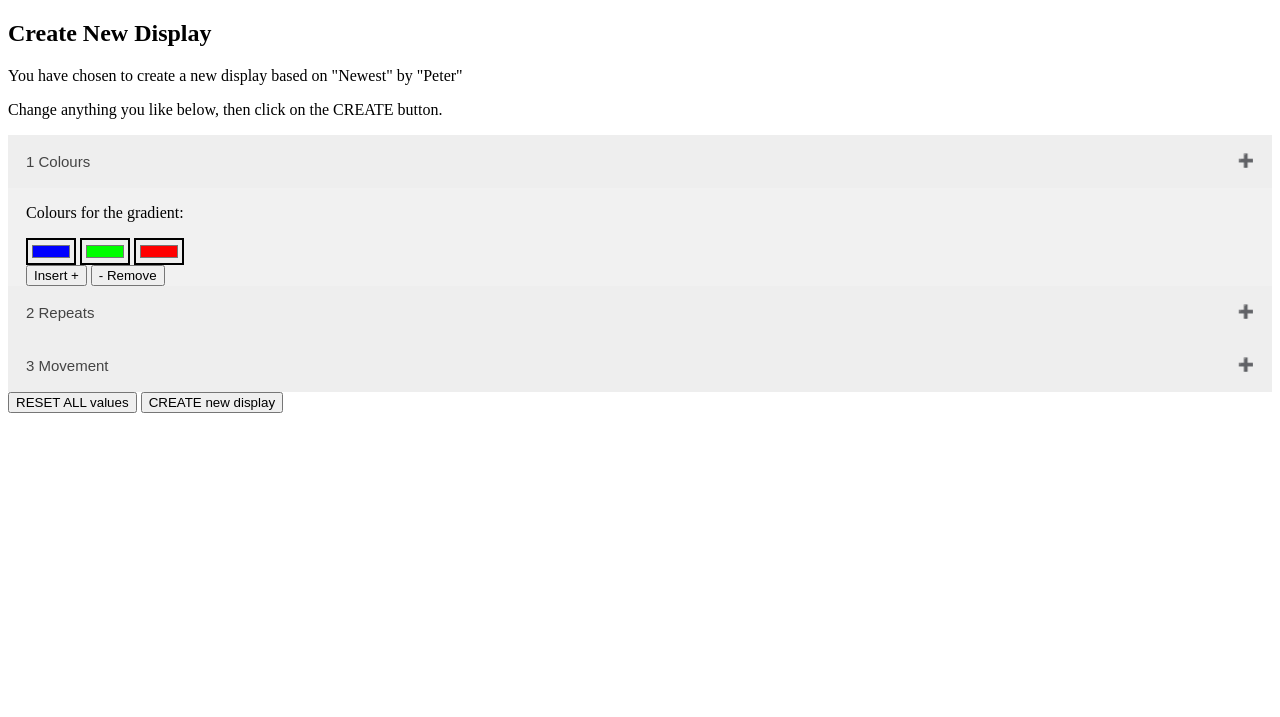
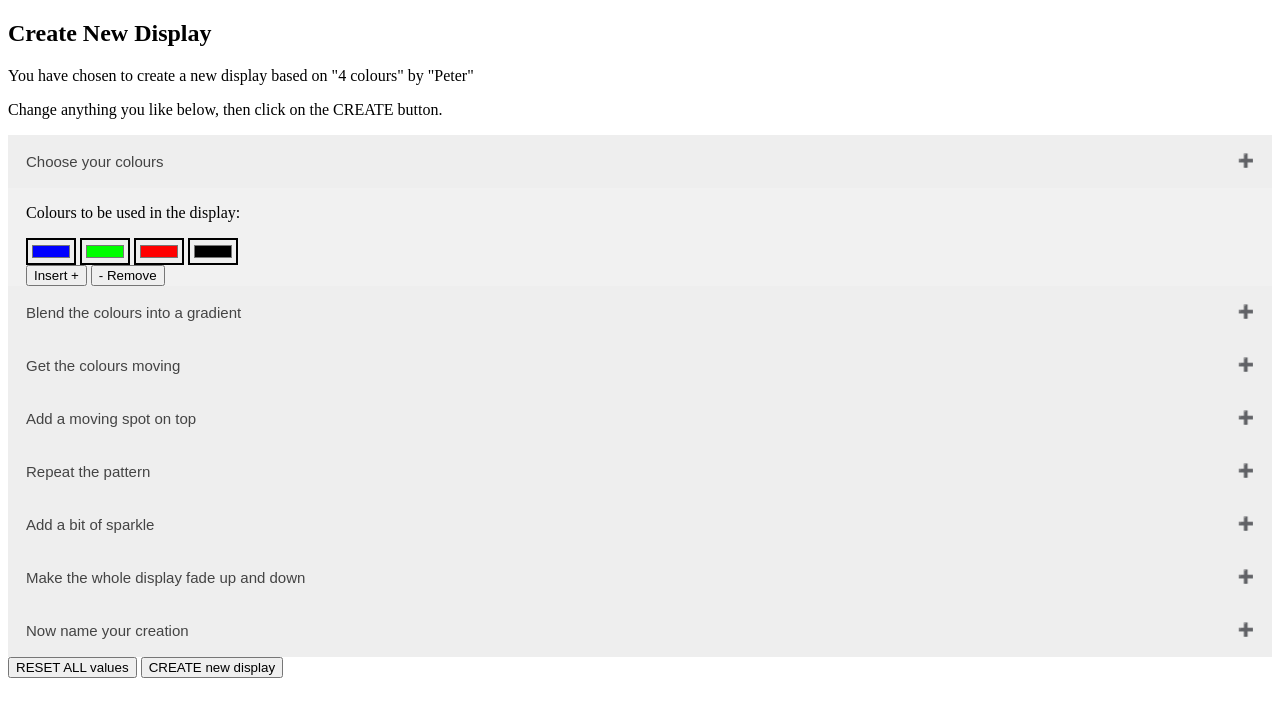
Before and after one commit to peterthevicar/STC-lights, a PHP site: page /create.php in a window 1280 px wide. Shown: the top 717 px of the page. Run offline with PHP 8.4, Linux system fonts and the light colour scheme.

Commit message:
First working version linking everything together

```diff
--- a/web-server/create.php
+++ b/web-server/create.php
@@ -10,15 +10,16 @@
 //    <name>, <creator> ::= <str>
 //    <created>, <used> ::= <timestamp>
 //  <colour list> ::= <colour> <colour>* <colour>
-//  <gradient> ::= <colour list> <repeats> <blend> <bar on> <bar off>
-//  <segment> := <num segments> <motion> <duration> <reverse>
+//  <gradient> ::= <repeats> <blend> <bar type>
+//	  <bar type> :== <int OFF, DASH, DOT>
+//  <segment> := <num segments> <alternate> <motion> <duration> <reverse>
 //    <num segments> ::= <int 0-8>
+//    <alternate>, <reverse> ::= <int REPEAT, REVERSE>
 //    <motion> ::= <int LEFT, RIGHT, R2L1, STOP>
 //    <duration> ::= <float 0+>
-//    <reverse> ::= <int REPEAT, REVERSE>
-//  <fading> ::= <duration> <blend> <fade min> <fade max>
+//  <fading> ::= <duration> <blend> <fade min>
 //    <blend> ::= <int STEP, SMOOTH>
-//    <fade min>, <fade max> ::== <int 0-255>
+//    <fade min> ::== <int 0-255>
 //  <sparkle> ::== <sparks per thousand> <duration>
 //    <sparks per thousand> ::= <int 0-1000>
 //  <spot> ::= <size> <colour> <motion> <duration> <reverse>
@@ -62,6 +63,21 @@ function build_number ($id, $i, $min, $max, $step) {
     // Header with label
     echo "<input id='$id$i' autocomplete='off' type='number' value='$cur_val' min='$min' max='$max' step='$step'>\n";
 }
+// build a colour selector
+function build_colour($id, $i) {
+	global $this_disp;
+	// Retrieve the current colour
+	$cur_val=$this_disp[$id][$i];
+	echo "<input id='$id$i' type='color' autocomplete='off' style='border-width:2px; display:inline-block' value='$cur_val'>\n";
+}
+// build a text input box
+function build_text($id, $i) {
+	global $this_disp;
+	// Retrieve the current content
+	$cur_val=$this_disp[$id][$i];
+	echo "<input id='$id$i' type='text' autocomplete='off' style='border-width:2px; display:inline-block' value='$cur_val'>\n";
+}
+
 //build a gradient colour selector with the initial colours added
 $last_colour=-1;
 function build_colours () {
@@ -141,27 +157,80 @@ function build_colours () {
 		<?php print('&quot;'.$this_disp["hd"][0]."&quot; by &quot;".$this_disp["hd"][1].'&quot;'); ?>
 		<p>Change anything you like below, then click on the CREATE button.
 	</div>
-	<button class="collapsible">1 Colours</button>
+
+	<button class="collapsible">Choose your colours</button>
 	<div class="content" style="display:block">
-	  <p>Colours for the gradient:
+	  <p>Colours to be used in the display:
 		<?php build_colours();?>
 	</div>
-
-	<button class="collapsible">2 Repeats</button>
+		<button class="collapsible">Blend the colours into a gradient</button>
 	<div class="content">
-		<p>Number of times to repeat the pattern (one big one or more smaller ones):
-			<?php build_number("se",0,1,16,1); ?>
+		<p>Blend the colours smoothly from one to another, or go in steps?
+			<?php build_select("gr",1,["1"=>"Smooth", "2"=>"Steps"]);?>
+		<p>How many times do you want to repeat this gradient in the pattern?
+			<?php build_number("gr",0,1,8,1); ?>
+		<p>Do you want to have black gaps in the gradient? Dashes means small gaps with lots of colour, Dots means bigger gaps and less colour.
+			<?php build_select("gr",2,["0"=>"No gaps", "1"=>"Dashes", "2"=>"Dots"]);?>
 	</div>
 
-	<button class="collapsible">3 Movement</button>
+	<button class="collapsible">Get the colours moving</button>
 	<div class="content">
 		<p>Direction of movement:
-			<?php build_select("se",1,["0"=>"Stop", "1"=>"Left", "2"=>"Right", "3"=>"Two left, one right"]);?>
+			<?php build_select("se",2,["0"=>"Stop", "2"=>"Left", "1"=>"Right", "3"=>"Two left, one right"]);?>
+		<p>Time to get to the end (seconds 1(fast) to 100(slow)):
+			<?php build_number("se",3,1,100,1);?>
+		<p>When the pattern gets to the end, keep moving in the same direction or reverse and come back:
+			<?php build_select("se",4,["1"=>"Same direction", "2"=>"Reverse"]);?>
+	</div>
+
+	<button class="collapsible">Add a moving spot on top</button>
+	<div class="content">
+		<p>Size of the spot:
+			<?php build_select("st",0,["0"=>"No spot", "1"=>"Tiny", "3"=>"Small", "5"=>"Medium", "10"=>"Large", "16"=>"Huge"]);?>
+		<p>Colour of the moving spot:
+			<?php build_colour("st",1); ?>
+		<p>Direction of movement:
+			<?php build_select("st",2,["0"=>"Stop", "2"=>"Left", "1"=>"Right", "3"=>"Two left, one right"]);?>
 		<p>Time to get to the end (seconds):
-			<?php build_number("se",2,0.5,20,0.5);?>
-		<p>What to do when the pattern gets to the end:
-			<?php build_select("se",3,["1"=>"Reverse and come back", "2"=>"Keep going round in the same direction"]);?>
+			<?php build_number("st",3,1,10,1);?>
+		<p>When the spot gets to the end, keep moving in the same direction or reverse and come back:
+			<?php build_select("st",4,["1"=>"Same direction", "2"=>"Reverse"]);?>
 	</div>
+
+	<button class="collapsible">Repeat the pattern</button>
+	<div class="content">
+		<p>Number of times to repeat the pattern along the string of lights. The more repeats you have, the smaller each segment will be:
+			<?php build_number("se",0,1,16,1); ?>
+		<p>All repeats of the pattern should be the same way round, or first one way then the other:
+			<?php build_select("se",1,["1"=>"All the same", "2"=>"Alternate"]);?>
+	</div>
+
+	<button class="collapsible">Add a bit of sparkle</button>
+	<div class="content">
+		<p>How much sparkle:
+			<?php build_select("sk",0,["0"=>"No sparkle", "10"=>"Just a touch", "20"=>"Normal", "50"=>"Lots", "100"=>"Lots and lots"]);?>
+	</div>
+
+	<button class="collapsible">Make the whole display fade up and down</button>
+	<div class="content">
+		<p>How quickly to fade up and down:
+			<?php build_select("fa",0,["0"=>"No fading", "10"=>"Slowly", "5"=>"Normal", "1"=>"Fast", "0.5"=>"Mad"]);?>
+		<p>Fading should be smooth or flash from dim to bright:
+			<?php build_select("fa",1,["1"=>"Smooth", "2"=>"Flash"]);?>
+		<p>How dim to go:
+			<?php build_select("fa",2,["0"=>"All the way to black", "20"=>"Nearly black", "40"=>"Normal", "128"=>"Subtle fade"]);?>
+
+	</div>
+
+	<button class="collapsible">Now name your creation</button>
+	<div class="content">
+		<p>A unique and descriptive name for your display:
+			<?php build_text("hd",0);?>
+		<p>Your name (this will be shown in the list of displays as the creator of this display):
+			<?php build_text("hd",1);?>
+	</div>
+
+
 	<button type="reset" onclick="reset_all();">RESET ALL values</button>
 	<button type="button" onclick="create_new();">CREATE new display</button>
 
@@ -227,6 +296,7 @@ function build_colours () {
 	}
 </script>
 <script>
+	function seconds(){ return Math.floor( Date.now() / 1000 ); }
 	//
 	//--------------------- Create new display spec -----------------//
 	//
@@ -245,8 +315,15 @@ function build_colours () {
 			var orig_sect = original_disp[section_id];
 			var i, e;
 			new_disp[section_id] = [];
-			// First a special way of handling the colour list as it's variable length
-			if (section_id == "co") {
+			// The header needs to be filled in specially
+			if (section_id == "hd") {
+				new_disp['hd'][0] = document.getElementById('hd0').value;
+				new_disp['hd'][1] = document.getElementById('hd1').value;
+				new_disp['hd'][2] = seconds(); // Created
+				new_disp['hd'][3] = 0; // Last used
+				new_disp['hd'][4] = 0; // number of uses
+			}
+			else if (section_id == "co") { // The colour list is variable length
 				for (i=0; i<=last_colour_visible; i++) {
 					var cv = document.getElementById("c"+i).value;
 					new_disp[section_id][i] = cv;
@@ -278,7 +355,7 @@ function build_colours () {
 		// Send the json to create a new display
 		var xhr = new XMLHttpRequest();
 		xhr.onreadystatechange = function () {
-			if (this.readyState != 4 || this.status != 200) return;
+			if (this.readyState != 4) return;
 			// Do something with the retrieved data ( found in .responseText )
 			alert(this.responseText);
 		};
@@ -299,7 +376,9 @@ function build_colours () {
 // Reset colours to original values
 // Preview of pattern, done some of this but it's complex, probably remove to a separate file
 // Complete the editing collapsibles to cover all the parameters
-// Work out possible responses from insert.php and display.php
+// Check return from insert.php
+// Process dots and dashes in "gr" section
+// Check for unique name, check for identical values
 //
 </script>
 
--- a/web-server/json-displays.json
+++ b/web-server/json-displays.json
@@ -1 +1 @@
-{"id1":{"hd":["Newest","Peter",11244,1243124,10],"co":["#0000ff","#00ff00","#ff0000"],"gr":[1,2,0,0],"se":[2,2,5,2],"fa":[5.2,2,0,255],"sk":[10,8.3],"st":[4,16777215,1,3.5,1]},"id2":{"hd":["Nice lights","Peter",12344,1243124,10],"co":["#0000ff","#ff0000"],"gr":[1,2,0,0],"se":["2","2","5","2"],"fa":[5.2,2,0,255],"sk":[10,8.3],"st":[4,16777215,1,3.5,1]},"id3":{"hd":["Wow!","Fred",12344,2345,10],"co":["#00ffff","#00ffff","#ffff00"],"gr":[1,2,0,0],"se":[2,2,5,2],"fa":[5.2,2,0,255],"sk":[10,8.3],"st":[4,16777215,1,3.5,1]},"id4":{"hd":["Smart!!","Peter",12344,34563,10],"co":["#00ffff","#00ffff","#ffff00","#00ffff","#00ffff","#ffff00"],"gr":[1,2,0,0],"se":[2,2,5,2],"fa":[5.2,2,0,255],"sk":[10,8.3],"st":[4,16777215,1,3.5,1]},"id5":{"hd":["Nice lights","Peter",12344,1243124,10],"co":["#0000ff","#ff0000","#00ff0a"],"gr":[1,2,0,0],"se":["2","2","5","2"],"fa":[5.2,2,0,255],"sk":[10,8.3],"st":[4,16777215,1,3.5,1]},"id6":{"hd":["Newest","Peter",11244,1243124,10],"co":["#0000ff","#00ff00","#ff0000"],"gr":[1,2,0,0],"se":["2","2","5","2"],"fa":[5.2,2,0,255],"sk":[10,8.3],"st":[4,16777215,1,3.5,1]}}
+{"id1":{"hd":["4 colours","Peter",1539365120,0,0],"co":["#0000ff","#00ff00","#ff0000","#000000"],"gr":["1","2","0"],"se":["2","1","2","5","2"],"fa":["0","2","0"],"sk":["10",8.3],"st":["0","#000000","1","3.5","1"],"fl":["0","#000000","#FFFFFF","1","3.0"],"me":["0"]},"id2":{"hd":["4 colours PLUS","Peter",1539379862,0,0],"co":["#0000ff","#00ff00","#ff0000","#000000"],"gr":["2","1","2"],"se":["2","1","2","5","2"],"fa":["0","2","0"],"sk":["10",8.3],"st":["0","#000000","1","3.5","1"],"fl":["0","#000000","#FFFFFF","1","3.0"],"me":["0"]}}
--- a/web-server/json-q.json
+++ b/web-server/json-q.json
@@ -1 +1 @@
-{"cur_id":"id6","next_t":1539299189,"q":[]}
+{"cur_id":"id2","next_t":1539379933,"q":[]}
```
Also changed, not shown: web-server/choose.php (+18 -17 lines), web-server/de-q.php (+8 -3 lines), web-server/insert.php (+29 -7 lines), 1 other file.
